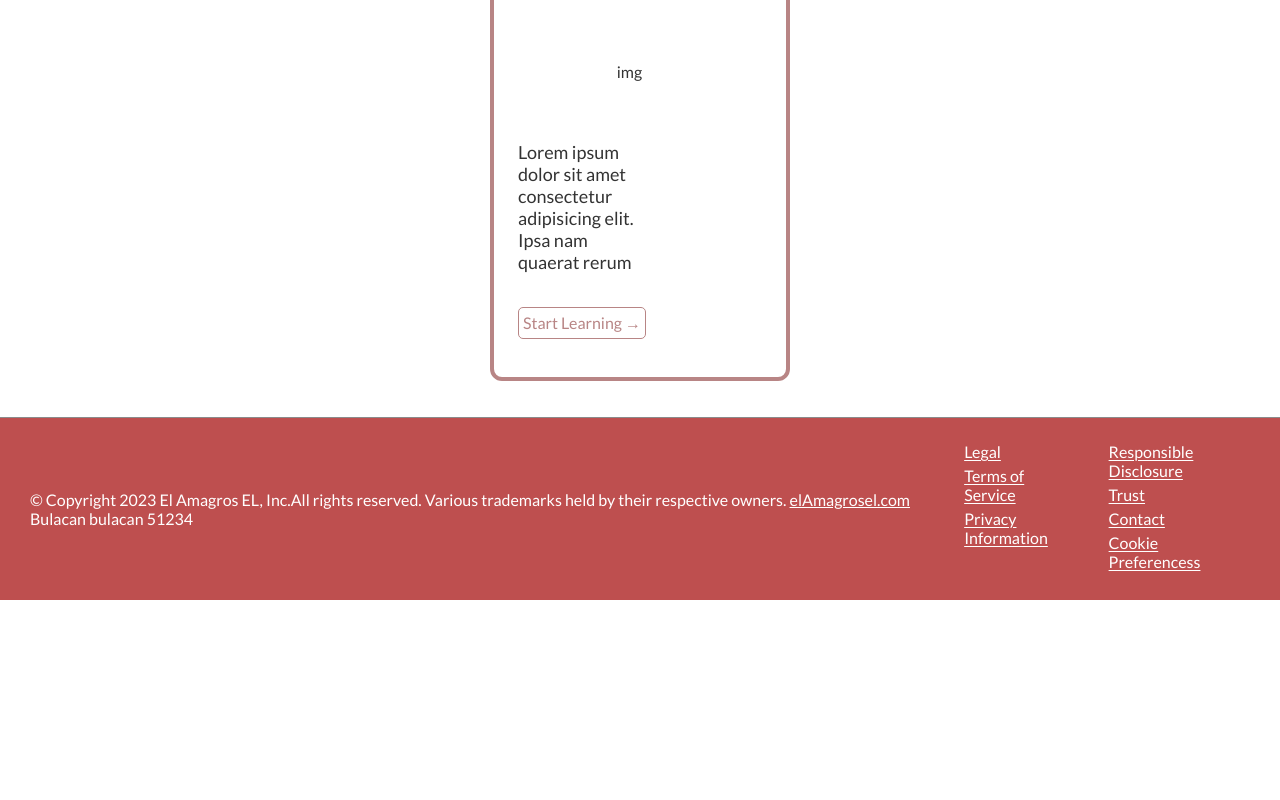
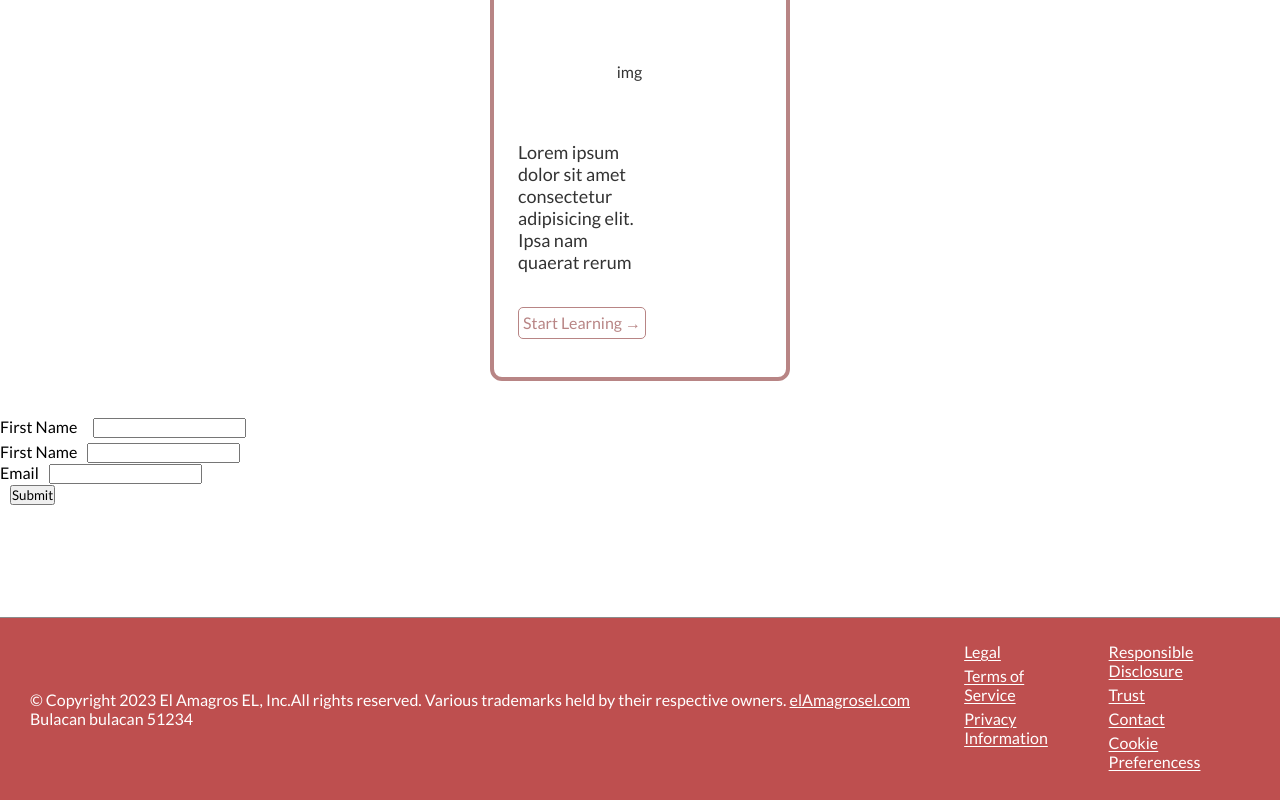
Before and after one commit to ian-afk/GYM_PROJECT_mern, a React (Vite) app in the folder frontend/: page / in a window 1280 px wide. Shown: the part 2866-3666 px from the top of the page. Before the commit the page ends 3466 px from the top, so only its background shows below. Built offline with nearby package versions, Linux system fonts and the light colour scheme.

Commit message:
add contact me section

```diff
--- a/frontend/src/pages/Home/Main.jsx
+++ b/frontend/src/pages/Home/Main.jsx
@@ -132,6 +132,20 @@ export default function Main() {
             </div>
           </div>
         </section>
+        <section className="contact-me">
+          <form action="#">
+            <label htmlFor="firstName">First Name</label>
+            <input type="text" id="firstName" />
+            <br />
+            <label htmlFor="firstName">First Name</label>
+            <input type="text" id="lastName" />
+            <br />
+            <label htmlFor="email">Email</label>
+            <input type="text" />
+            <br />
+            <input type="submit" />
+          </form>
+        </section>
       </main>
     </>
   );
```
